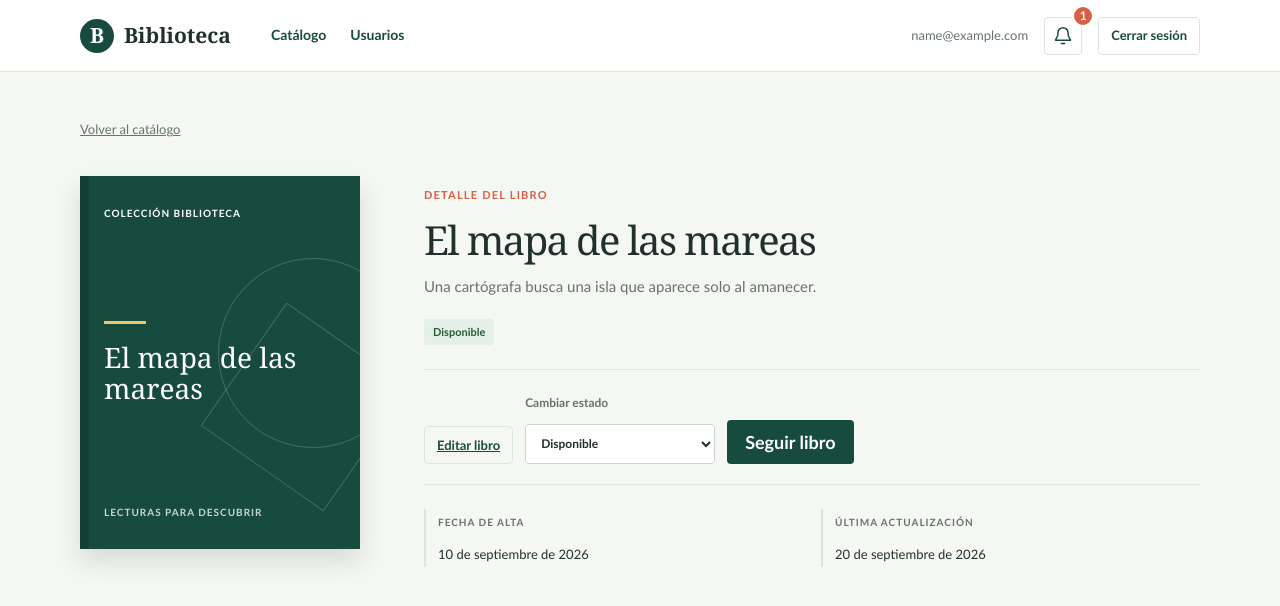
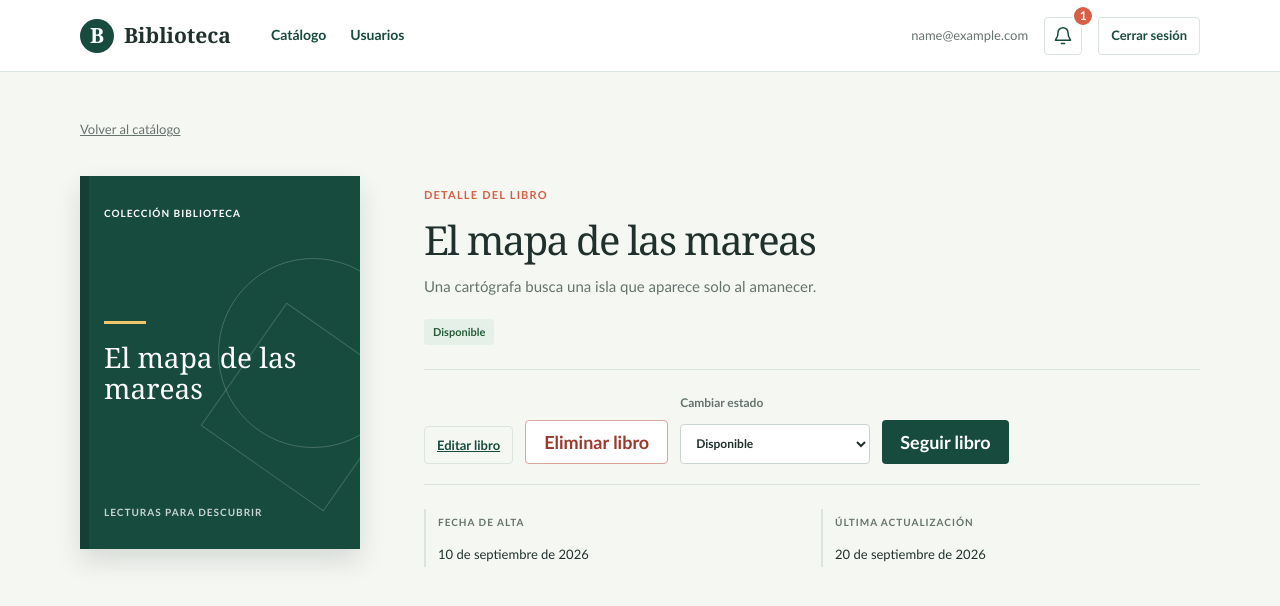
Before and after one commit to RamzLu/practica-integradora-TLPIV-2026, a React (Vite) app in the folder frontend/: page /libros/libro-1 in a window 1280 px wide. Shown: the top 606 px of the page. Built offline with nearby package versions, Linux system fonts and the light colour scheme; sample sign-in values are in the browser's storage.

Commit message:
simulacion visual de como se eliminan los libros con confirmacion

```diff
--- a/frontend/src/App.css
+++ b/frontend/src/App.css
@@ -54,6 +54,8 @@ a { color: inherit; }
 .button { min-height: 44px; display: inline-flex; justify-content: center; align-items: center; border: 0; border-radius: 4px; padding: 0 18px; font-weight: 700; cursor: pointer; }
 .button-primary { margin-top: 12px; background: var(--green); color: #fff; transition: background-color .18s ease, transform .18s ease; }
 .button-primary:hover { transform: translateY(-1px); background: var(--green-dark); }
+.button-danger { border: 1px solid #d8a69d; background: #fff; color: #9c392d; }
+.button-danger:hover { background: #fff1ed; }
 .button:focus-visible, a:focus-visible { outline: 3px solid var(--gold); outline-offset: 3px; }
 .form-message { margin: 3px 0 0; padding: 11px 12px; border-left: 3px solid var(--coral); background: #fff5f0; color: #713b2e; font-size: 13px; line-height: 1.5; }
 .auth-switch { margin: 24px 0 0; color: var(--muted); font-size: 13px; }
@@ -140,7 +142,7 @@ a { color: inherit; }
 .book-detail-heading h1 { margin: 0 0 13px; color: var(--ink); font-family: Georgia, serif; font-size: 40px; font-weight: 500; line-height: 1.08; }
 .book-detail-description { max-width: 620px; margin: 0 0 18px; color: var(--muted); font-size: 15px; line-height: 1.6; }
 .detail-actions { display: flex; flex-wrap: wrap; align-items: end; gap: 12px; padding: 20px 0; border-bottom: 1px solid var(--line); }
-.detail-actions .button-primary, .detail-actions .button-quiet { margin-top: 0; }
+.detail-actions .button-primary, .detail-actions .button-quiet, .detail-actions .button-danger { margin-top: 0; }
 .subscription-status { margin: 12px 0 0; color: var(--green); font-size: 13px; font-weight: 700; }
 .book-metadata { display: grid; grid-template-columns: repeat(2, minmax(0, 1fr)); gap: 18px; margin: 24px 0 0; }
 .book-metadata > div { padding-left: 12px; border-left: 2px solid var(--line); }
--- a/frontend/src/pages/LibroDetailPage.tsx
+++ b/frontend/src/pages/LibroDetailPage.tsx
@@ -21,6 +21,7 @@ function formatDate(date: string) {
 export function LibroDetailPage() {
 	const [isSubscribed, setIsSubscribed] = useState(false)
 	const [previewStatuses, setPreviewStatuses] = useState<Partial<Record<string, LibroStatus>>>({})
+	const [deletedPreviewIds, setDeletedPreviewIds] = useState<string[]>([])
 	const { id } = useParams()
 	const libro = librosDeVistaPrevia.find((item) => item.id === id)
 
@@ -36,7 +37,26 @@ export function LibroDetailPage() {
 		)
 	}
 
+	if (deletedPreviewIds.includes(libro.id)) {
+		return (
+			<section className="catalog-page">
+				<div className="catalog-empty" role="status">
+					<p className="eyebrow">Vista previa</p>
+					<h1>Eliminación simulada</h1>
+					<p>El libro no se quitó del backend ni del catálogo compartido.</p>
+					<Link className="button button-quiet" to="/libros">Volver al catálogo</Link>
+				</div>
+			</section>
+		)
+	}
+
 	const currentStatus = previewStatuses[libro.id] ?? libro.estado
+	const handleDeletePreview = () => {
+		const confirmed = window.confirm(`¿Simular la eliminación de "${libro.titulo}"?`)
+		if (confirmed) {
+			setDeletedPreviewIds((current) => [...current, libro.id])
+		}
+	}
 
 	return (
 		<section className="catalog-page book-detail-page">
@@ -62,6 +82,11 @@ export function LibroDetailPage() {
 					<div className="detail-actions">
 						<Can permission="libro:update">
 							<Link className="button button-quiet" to={`/libros/${libro.id}/editar`}>Editar libro</Link>
+						</Can>
+						<Can permission="libro:delete">
+							<button className="button button-danger" type="button" onClick={handleDeletePreview}>
+								Eliminar libro
+							</button>
 						</Can>
 						<Can permission="libro:change-status">
 							<label className="catalog-filter">
```
